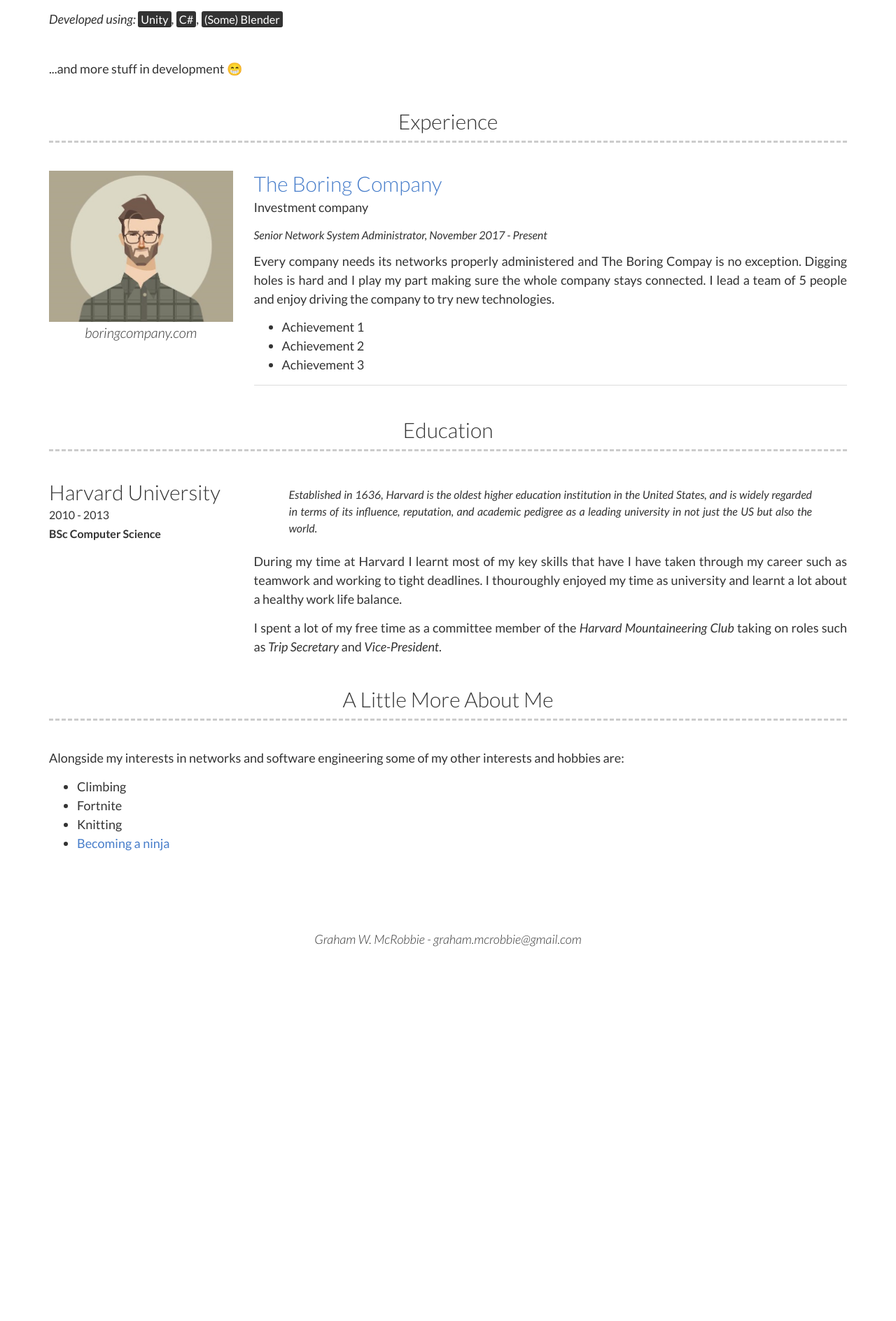
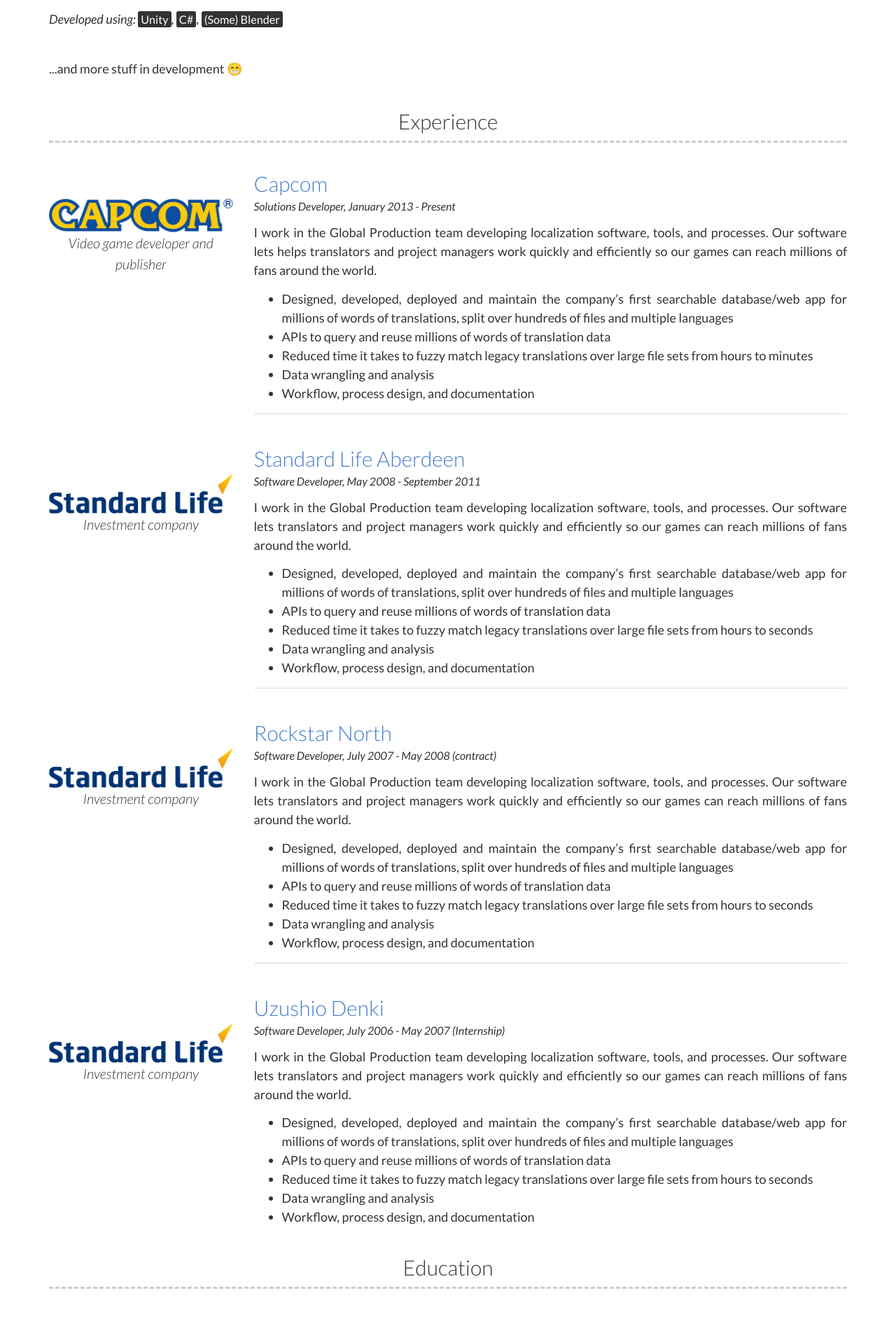
Before and after one commit to pekoto-zz/pekoto.github.io, a Jekyll site: the page built from index.md, in a window 1280 px wide. Shown: the part 3251-5139 px from the top of the page at 70% size. Built offline with Jekyll 4.4.1, drawn with Linux system fonts in a browser that asks for light colours; before the commit the page ends 4620 px from its top, so only the background shows below that.

Commit message:
Updated experience section

```diff
--- a/_data/experience.yml
+++ b/_data/experience.yml
@@ -1,14 +1,65 @@
-- company: The Boring Company
-  link: boringcompany.com
-  job_title: Senior Network System Administrator
-  dates: November 2017 - Present
-  company_logo: ../images/profile.jpg
+- company: Capcom
+  link: http://www.capcom.com
+  job_title: Solutions Developer
+  dates: January 2013 - Present
+  company_logo: ../images/capcom-logo.jpg
+  company_summary: Video game developer and publisher
+  description: | # this will include new lines to allow paragraphs
+    I work in the Global Production team developing localization software, tools, and processes. Our software lets helps translators and project managers work quickly and efficiently so our games can reach millions of fans around the world.
+
+    * Designed, developed, deployed and maintain the company's first searchable database/web app for millions of words of translations, split over hundreds of files and multiple languages
+    * APIs to query and reuse millions of words of translation data
+    * Reduced time it takes to fuzzy match legacy translations over large file sets from hours to minutes
+    * Data wrangling and analysis
+    * Workflow, process design, and documentation
+
+    ---
+
+- company: Standard Life Aberdeen
+  link: https://www.standardlifeaberdeen.com/
+  job_title: Software Developer
+  dates: May 2008 - September 2011
+  company_logo: ../images/standard_life_logo.jpg
   company_summary: Investment company
   description: | # this will include new lines to allow paragraphs
-    Every company needs its networks properly administered and The Boring Compay is no exception. Digging holes is hard and I play my part making sure the whole company stays connected. I lead a team of 5 people and enjoy driving the company to try new technologies.
+    I work in the Global Production team developing localization software, tools, and processes. Our software lets translators and project managers work quickly and efficiently so our games can reach millions of fans around the world.
 
-    * Achievement 1
-    * Achievement 2
-    * Achievement 3
+    * Designed, developed, deployed and maintain the company's first searchable database/web app for millions of words of translations, split over hundreds of files and multiple languages
+    * APIs to query and reuse millions of words of translation data
+    * Reduced time it takes to fuzzy match legacy translations over large file sets from hours to seconds
+    * Data wrangling and analysis
+    * Workflow, process design, and documentation
 
     ---
+
+- company: Rockstar North
+  link: https://www.standardlifeaberdeen.com/
+  job_title: Software Developer
+  dates: July 2007 - May 2008 (contract)
+  company_logo: ../images/standard_life_logo.jpg
+  company_summary: Investment company
+  description: | # this will include new lines to allow paragraphs
+    I work in the Global Production team developing localization software, tools, and processes. Our software lets translators and project managers work quickly and efficiently so our games can reach millions of fans around the world.
+
+    * Designed, developed, deployed and maintain the company's first searchable database/web app for millions of words of translations, split over hundreds of files and multiple languages
+    * APIs to query and reuse millions of words of translation data
+    * Reduced time it takes to fuzzy match legacy translations over large file sets from hours to seconds
+    * Data wrangling and analysis
+    * Workflow, process design, and documentation
+
+    ---
+
+- company: Uzushio Denki
+  link: https://www.standardlifeaberdeen.com/
+  job_title: Software Developer
+  dates: July 2006 - May 2007 (Internship)
+  company_logo: ../images/standard_life_logo.jpg
+  company_summary: Investment company
+  description: | # this will include new lines to allow paragraphs
+    I work in the Global Production team developing localization software, tools, and processes. Our software lets translators and project managers work quickly and efficiently so our games can reach millions of fans around the world.
+
+    * Designed, developed, deployed and maintain the company's first searchable database/web app for millions of words of translations, split over hundreds of files and multiple languages
+    * APIs to query and reuse millions of words of translation data
+    * Reduced time it takes to fuzzy match legacy translations over large file sets from hours to seconds
+    * Data wrangling and analysis
+    * Workflow, process design, and documentation
--- a/_includes/experience.html
+++ b/_includes/experience.html
@@ -2,15 +2,14 @@
   <h3>{{ site.experience_title | default: "Experience" }}</h3>
   {% for experience in site.data.experience %}
     <div class="row clearfix experience">
-      <div class="col-xs-12 col-sm-4 col-md-3 left-column">
+    <div class="col-xs-12 col-sm-4 col-md-3 left-column">
         <figure>
-            <img class="figure-img img-fluid" src="{{ experience.company_logo }}">
-            <figcaption class="text-center"><a href="https://{{ experience.link }}" target="_blank">{{ experience.link }}</a></figcaption>
+            <img class="figure-img img-fluid company-logo" src="{{ experience.company_logo }}">
+            <figcaption class="text-center">{{ experience.company_summary }}</figcaption>
         </figure>
       </div>
       <div class="col-xs-12 col-sm-8 col-md-9">
-        <h4><a href=https://{{ experience.link}} target="_blank">{{ experience.company }}</a></h4>
-        <p class="company_summary">{{ experience.company_summary }} </p>
+        <h4><a href={{ experience.link}} target="_blank">{{ experience.company }}</a></h4>
         <p class="summary">{{ experience.job_title }}, {{ experience.dates }}</p>
         {{ experience.description | strip | markdownify }}
       </div>
--- a/assets/main.scss
+++ b/assets/main.scss
@@ -104,6 +104,13 @@ ul.icons a {
   font-size: 1.6em;
 }
 
+.left-column figcaption {
+  font-size: 2em;
+  color: inherit;
+  font-style: italic;
+  font-weight: 300;
+}
+
 .experience, .education, .project {
   margin-top:30px;
 }
@@ -163,3 +170,7 @@ p.company-description {
   font-weight: bold;
   font-style: italic;
 }
+
+img.company-logo {
+  padding: 40px 0px 0px 0px;
+}
```
Also changed, not shown: images/capcom-logo.jpg (added), images/standard_life_logo.jpg (added).
